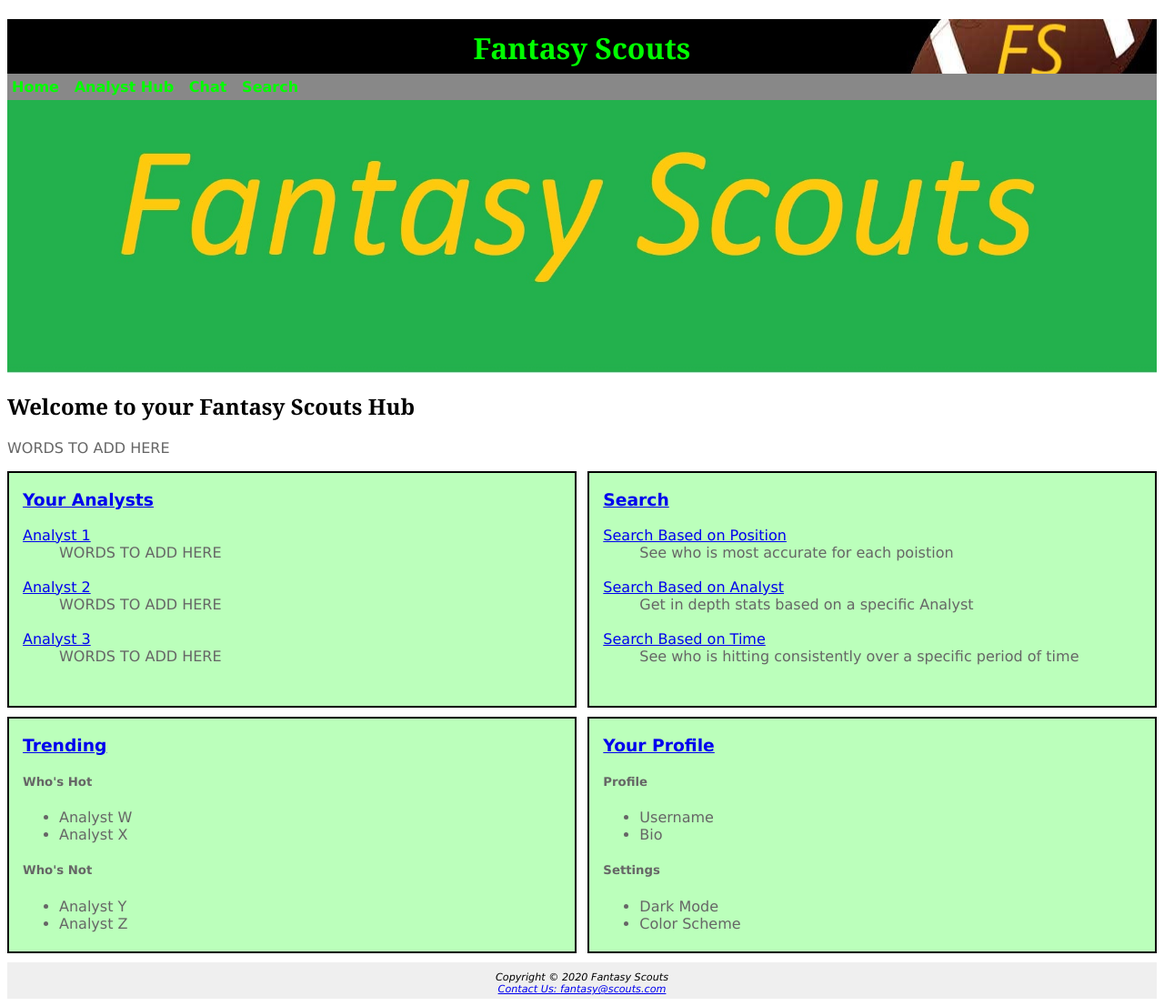
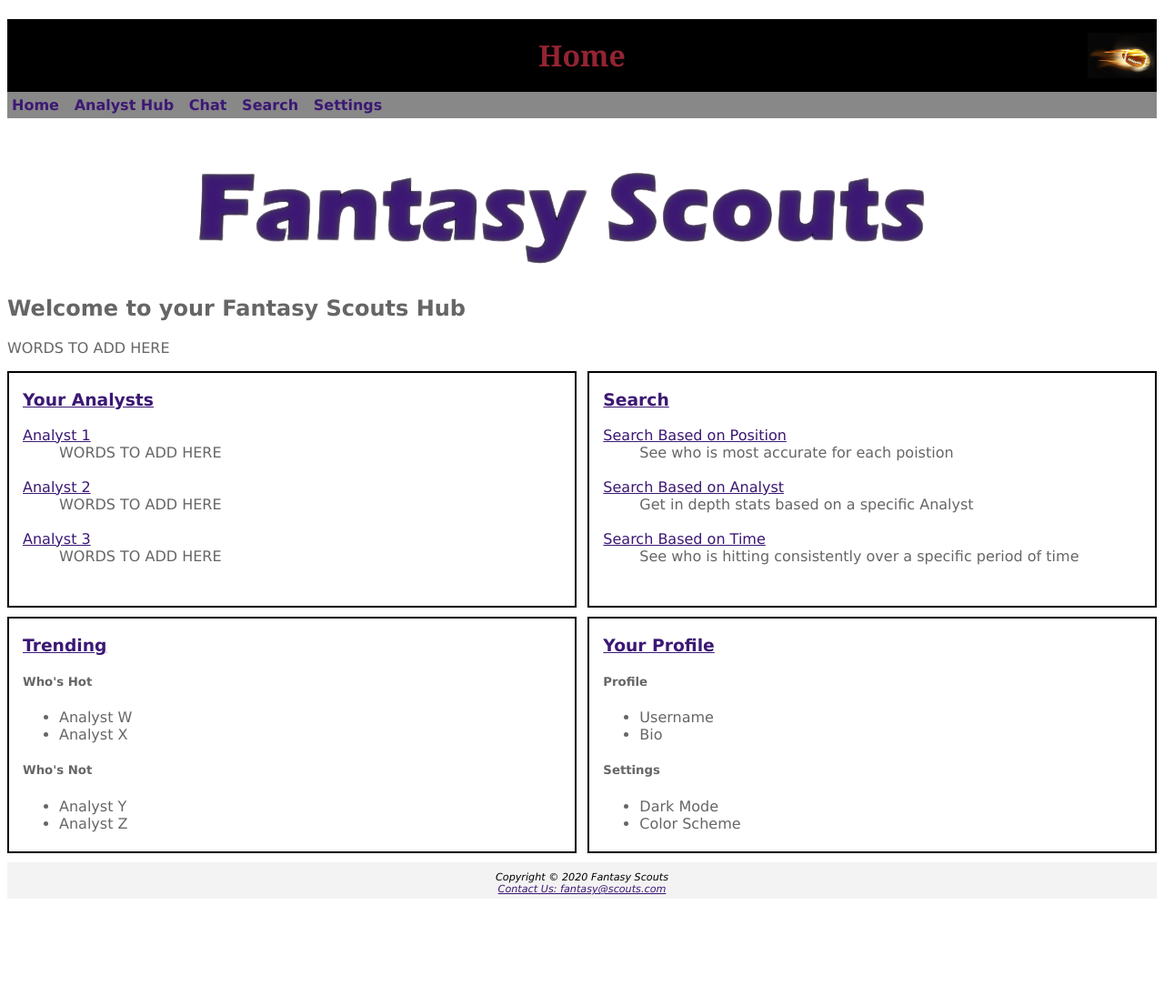
Before and after one commit to WSU-4110/Fantasy-Scout, a PHP site: page / in a window 1280 px wide. Shown: the whole page at 91% size. After the commit the page ends 984 px from the top, so only its background shows below. Run offline with PHP 8.4, Linux system fonts and the light colour scheme.

Commit message:
Update UI

```diff
--- a/Fantasy Scouts Web App/ganggreen.css
+++ b/Fantasy Scouts Web App/ganggreen.css
@@ -1,13 +1,14 @@
 * { box-sizing: border-box; }
 /*BANNER///////////////////////////////////////////////////////////////////////////////////////*/
-header { background-color: #000000;
-         color: #00FF00;
+header { background-color: hsl(0, 0%, 0%);
+         color: #932432;
 	 font-family: Georgia, serif;
-	 line-height: 400%;
+	 line-height: 500%;
 	 background-image: url(Images/Flight.jpg);
 	 background-position: right;
 	 background-repeat: no-repeat;
-	 height: 60px;
+	 background-size: 6%;
+	 height: 80px;
 	 margin-bottom: 0px;
 	 text-align: center;
 }
@@ -19,27 +20,22 @@ nav {	font-weight: bold;
 
 nav a { text-decoration: none; }
 
-nav a:link { color: #00FF00; }
+nav a:link { color: #3C1874; }
 
-nav a:visited { color: #FFFFFF; }
+nav a:visited { color: #932432; }
 
-nav a:hover { color: #000000; }
+nav a:hover { color: #DE354C; }
 
 
 /*PAGE CONTENT///////////////////////////////////////////////////////////////////////////////////////*/
 
-/* body {	background-color: #FFFFFF;
-	color: #666666;
-      	font-family: Verdana, Arial, sans-serif;
-} */
-
-/*PAGE CONTENT///////////////////////////////////////////////////////////////////////////////////////*/
 :root {
 	--dark-background-color: #111111;
 	--dark-background-color-alt: #222222;
 	--dark-trim-color: #333333;
-	--dark-text-color: #333333;
-	--dark-h2-color: #eeeeee;
+	--dark-text-color: #F3F3F3;
+	--dark-h2-color: #932432;
+	--dark-h2-color: #DE354C;
 }
 
 body {
@@ -47,18 +43,18 @@ body {
     --background-color: #FFFFFF;
 	--text-color: #666666;
 	--font-family: Verdana, Arial sans-serif;
+	--h2-color: #000000;
+	--h2-font-family: Georgia, serif;
 
 	background: var(--background-color);
 	font-family: var(--font-family);
 	color: var(--text-color);
 }
 
-h2 {
-	--h2-color: #000000;
+	body a:link { color: #3C1874; }
+	body a:visited { color: #932432; }
+	body a:hover { color: #DE354C; }
 
-	color: var(--h2-color);
-	font-family: Georgia, serif;
-}
 
 h3 { 	color: #333333;
    font-weight: bold;
@@ -68,6 +64,8 @@ body.theme-dark {
     --background-color: var(--dark-background-color);
 	--text-color: var(--dark-text-color);
 	--trim-color: var(--dark-trim-color);
+	--h2-color: var(--dark-h2-color);
+	--h3-color: var(--dark-h3-color);
 }
 
 @media (prefers-color-scheme: dark) {
@@ -79,9 +77,7 @@ body.theme-dark {
 	h2.theme-auto {
 		--text-color: var(--dark-h2-color);
 	}
-	/* h3.theme-auto {
-		color:  #eeeeee;
-	} */
+
 }
 
 /*PAGE CONTENT///////////////////////////////////////////////////////////////////////////////////////*/
@@ -121,7 +117,7 @@ footer{ position: absolute;
 	font-style: italic;
 	text-align: center;
         padding: 10px;
-	background-color: #EFEFEF;
+	background-color: #F3F3F3;
 	color: #000000;
 }
 
@@ -157,7 +153,6 @@ textarea { display: block;
 #analysts{	float: left;
 		width: 49.5%;
 		border: 2px solid #000000;
-		background-color: #BBFFBB;
 		margin-bottom: 10px;
 		padding-left: 15px;
 		height: 260px;
@@ -167,7 +162,6 @@ textarea { display: block;
 #search {	float: right;
 		width: 49.5%;
 		border: 2px solid #000000;
-		background-color: #BBFFBB;
 		margin-bottom: 10px;
 		padding-left: 15px;
 		height: 260px;
@@ -177,7 +171,6 @@ textarea { display: block;
 #trends {	float: left;
 		width: 49.5%;
 		border: 2px solid #000000;
-		background-color: #BBFFBB;
 		margin-bottom: 10px;
 		padding-left: 15px;
 		height: 260px;
@@ -187,7 +180,6 @@ textarea { display: block;
 #profile {	float: right;
 		width: 49.5%;
 		border: 2px solid #000000;
-		background-color: #BBFFBB;
 		margin-bottom: 10px;
 		padding-left: 15px;
 		height: 260px;
@@ -209,13 +201,23 @@ textarea { display: block;
 
 
 /*PICTURE HELP///////////////////////////////////////////////////////////////////////////////////////*/
-#homehero { 	height: 300px;
-            	background-image: url(Images/logo.jpg);
-		background-size: 100% 100%;
-		background-repeat: no-repeat;
-		margin-bottom: 15px;
-}
 
+/* #logo {
+	background-image: url(Images/logo.png);
+	height: 200px;
+	width: 10000px;
+	background-repeat: no-repeat;
+	overflow: hidden; } */
+
+	#logo {
+	background-image: url(Images/logo.png);
+	display: block;
+	margin-left: auto;
+	margin-right: auto;
+	height: 175px;
+	width: 1000px;
+	background-repeat: no-repeat;
+	}
 
 /*THREE COLUMN TREND///////////////////////////////////////////////////////////////////////////////////////*/
 .columnLeft {	float: left;
--- a/Fantasy Scouts Web App/index.html
+++ b/Fantasy Scouts Web App/index.html
@@ -14,15 +14,16 @@
 <body class = "theme-auto">
 <div id="container">
 <header>
-<h1>Fantasy Scouts</h1>
+<h1>Home</h1>
 </header>
 <nav id="noNavPrint">
 <a href="index.html">Home</a> &nbsp;
 <a href="analyst.html">Analyst Hub</a> &nbsp;
 <a href="chat.html">Chat</a> &nbsp;
-<a href="search.html">Search</a>
+<a href="search.html">Search</a> &nbsp;
+<a href="settings.html">Settings</a>
 </nav>
-<div id="homehero">
+<div id="logo">
 </div>
 <main>
 <h2 class = "theme-auto"></h2class>Welcome to your Fantasy Scouts Hub</h2>
--- a/Fantasy Scouts Web App/login.html
+++ b/Fantasy Scouts Web App/login.html
@@ -15,7 +15,7 @@
 <header>
 <h1>Fantasy Scouts</h1>
 </header>
-<div id="homehero">
+<div id="logo">
 </div>
 <main>
 <h3>Login</h3>
--- a/Fantasy Scouts Web App/register.html
+++ b/Fantasy Scouts Web App/register.html
@@ -15,7 +15,7 @@
 <header>
 <h1>Fantasy Scouts</h1>
 </header>
-<div id="homehero">
+<div id="logo">
 </div>
 <main>
 <h3>Register</h3>
--- a/Fantasy Scouts Web App/trends.html
+++ b/Fantasy Scouts Web App/trends.html
@@ -21,7 +21,7 @@
 <a href="chat.html">Chat</a> &nbsp;
 <a href="search.html">Search</a>
 </nav>
-<div id="homehero">
+<div id="logo">
 </div>
 <main>
 <div>
```
Also changed, not shown: Fantasy Scouts Web App/analyst.html (+4 -3 lines), Fantasy Scouts Web App/chat.html (+4 -3 lines), Fantasy Scouts Web App/search.html (+4 -3 lines), Fantasy Scouts Web App/settings.html (+4 -3 lines), Fantasy Scouts Web App/Images/Color Scheme.png (added), Fantasy Scouts Web App/Images/Flight.jpg, Fantasy Scouts Web App/Images/Flight.png (added), Fantasy Scouts Web App/Images/logo.jpg, Fantasy Scouts Web App/Images/logo.png (added).
